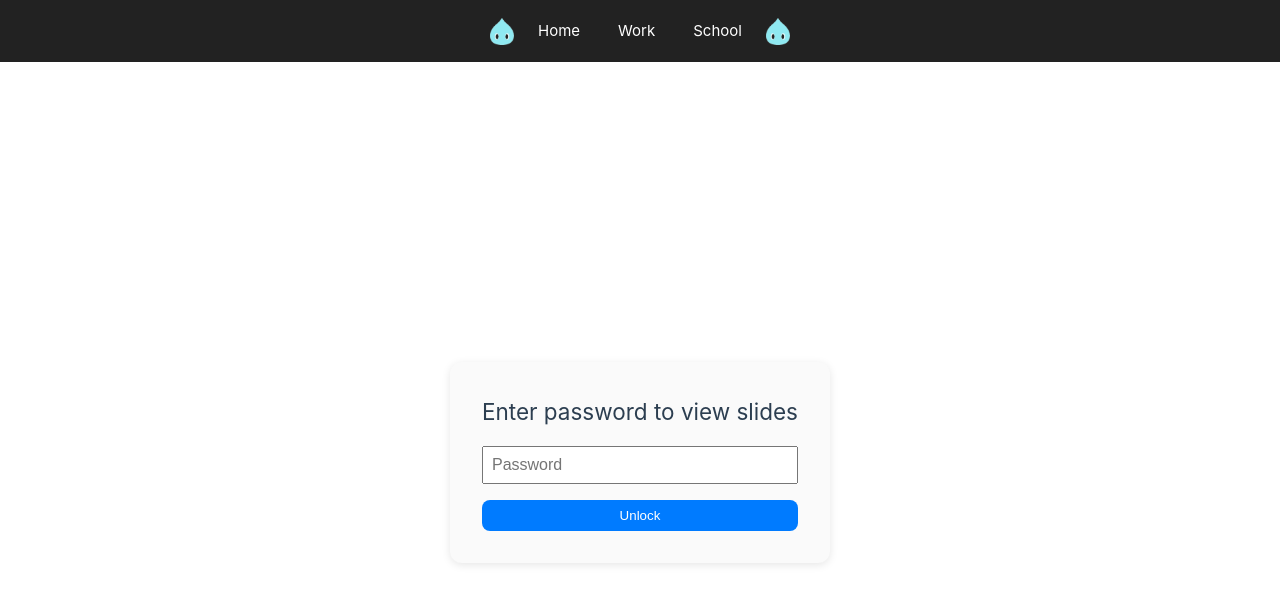
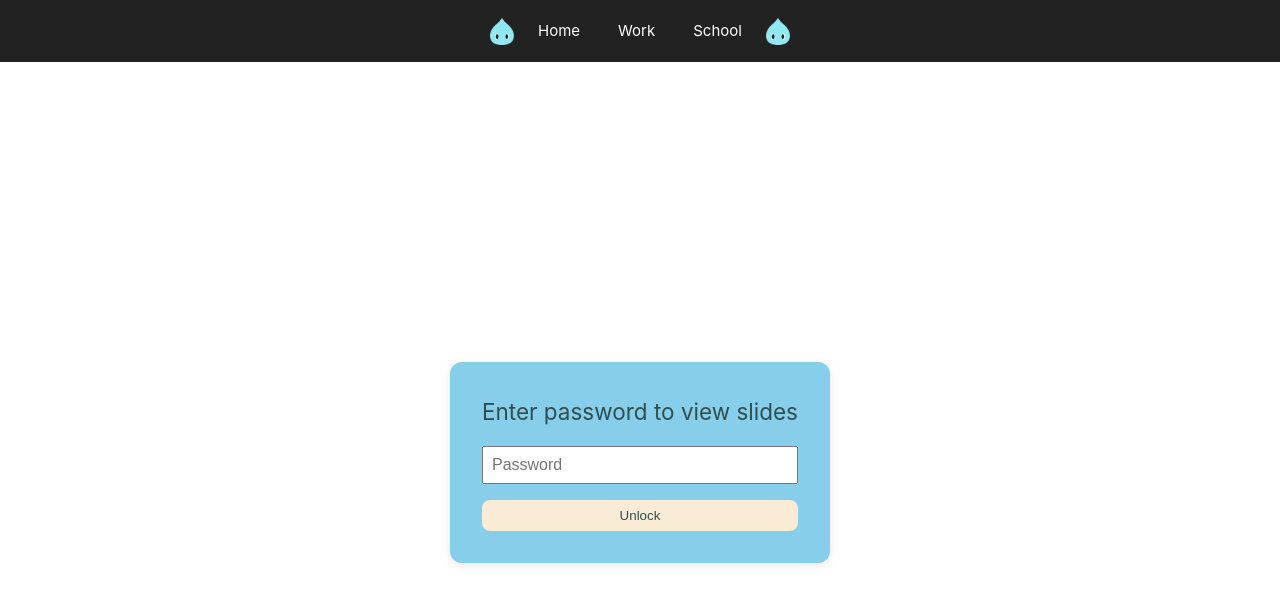
Before and after one commit to papasj19/PresentationWebsite, a Vue app in the folder presentation/: page /School in a window 1280 px wide. Shown: the top 604 px of the page. Built offline with nearby package versions, Linux system fonts and the light colour scheme.

Commit message:
formatting the UI of the added box

```diff
--- a/presentation/src/components/Presentation.vue
+++ b/presentation/src/components/Presentation.vue
@@ -17,11 +17,11 @@ function checkPassword() {
 <template>
   <main class="viewer">
     <!-- Password prompt -->
-    <div v-if="!unlocked" class="login">
+    <form v-if="!unlocked" class="login">
       <h2>Enter password to view slides</h2>
       <input v-model="input" type="password" placeholder="Password" />
       <button @click="checkPassword">Unlock</button>
-    </div>
+    </form>
 
     <!-- PDF only shows if unlocked -->
     <div v-else class="pdf-wrap">
@@ -40,6 +40,10 @@ function checkPassword() {
 </template>
 
 <style scoped>
+h2{
+  color: darkslategray;
+}
+
 .viewer {
   min-height: 100vh;
   display: flex;
@@ -51,7 +55,7 @@ function checkPassword() {
   display: flex;
   flex-direction: column;
   gap: 1rem;
-  background: #fafafa;
+  background: skyblue;
   padding: 2rem;
   border-radius: 12px;
   box-shadow: 0 2px 8px rgba(0,0,0,0.1);
@@ -64,8 +68,8 @@ function checkPassword() {
   padding: 0.5rem 1rem;
   border: none;
   border-radius: 8px;
-  background: #007bff;
-  color: white;
+  background: antiquewhite;
+  color: darkslategray;
   cursor: pointer;
 }
 .pdf-wrap {
```
